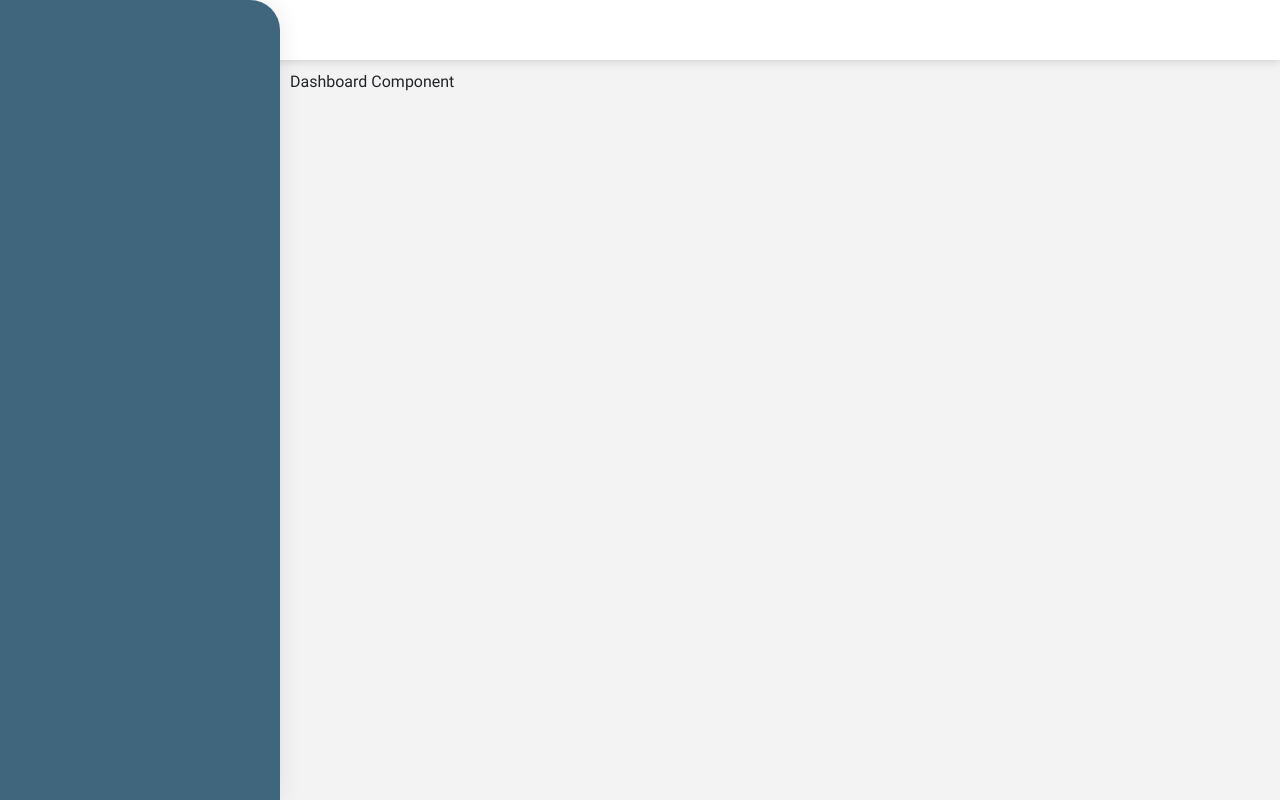
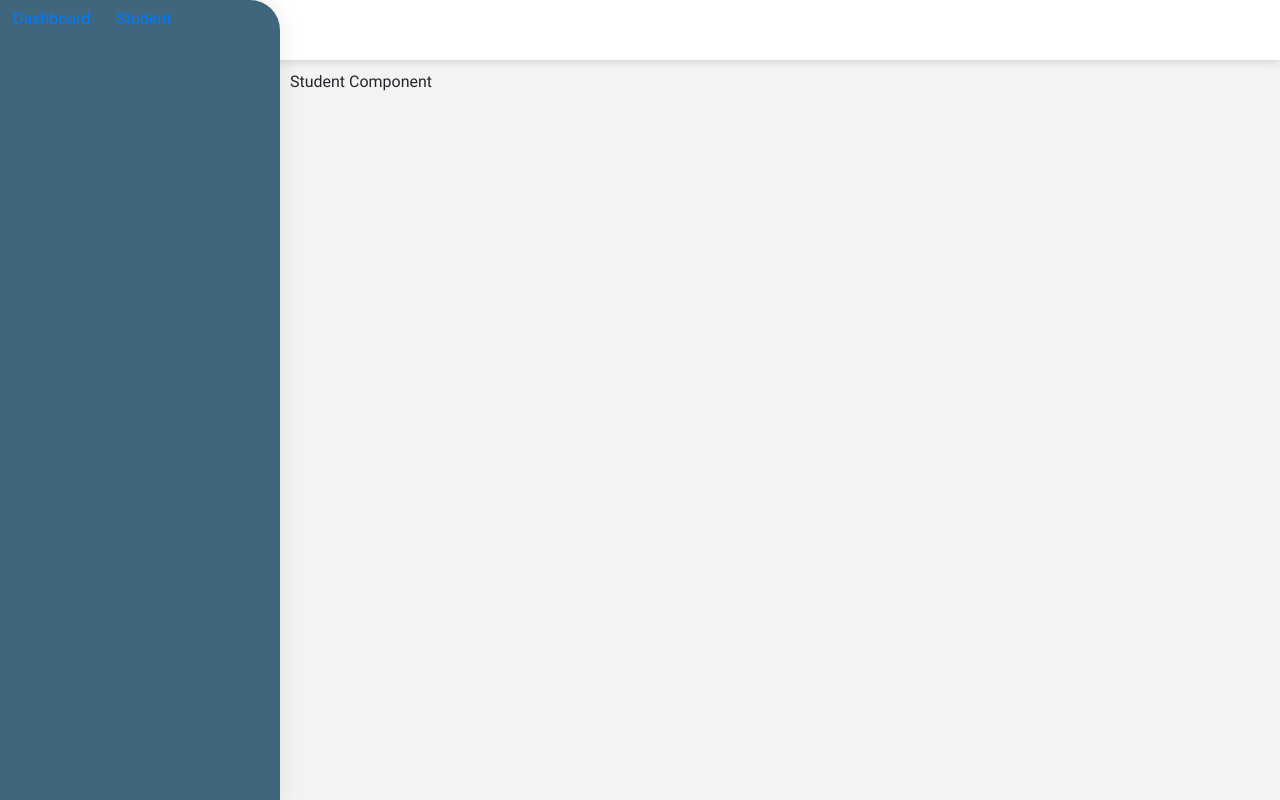
Before and after one commit to NabeelAhmadK/school-management-system, a React (Create React App) app: page /app/manage/student in a window 1280 px wide. Built offline with nearby package versions, Linux system fonts and the light colour scheme.

Commit message:
Routing between components CSS Transition

```diff
--- a/package.json
+++ b/package.json
@@ -8,6 +8,7 @@
     "@testing-library/jest-dom": "^5.14.1",
     "@testing-library/react": "^11.2.7",
     "@testing-library/user-event": "^12.8.3",
+    "react-transition-group": "^4.4.1",
     "antd": "^4.15.4",
     "bootstrap": "^4.6.0",
     "react": "^17.0.2",
--- /dev/null
+++ b/src/application/Student/index.jsx
@@ -0,0 +1,11 @@
+import React from 'react'
+
+const Student = props => {
+    return (
+        <div>
+            Student Component
+        </div>
+    )
+}
+
+export default Student;
--- a/src/assets/scss/pages/_page-layout.scss
+++ b/src/assets/scss/pages/_page-layout.scss
@@ -1,3 +1,5 @@
+.page-body-wrapper {
+
     .page-body {
         min-height: calc(100vh - 60px);
         margin-top: 0px;
@@ -5,3 +7,5 @@
         background-color: #f3f3f3;
         padding: 10px;
     }
+
+}
--- a/src/components/side-navbar/index.jsx
+++ b/src/components/side-navbar/index.jsx
@@ -1,11 +1,13 @@
 import React from 'react'
+import { Link } from 'react-router-dom'
 
 const SideBar = (props) => {
 
     return (
         <>
             <div className="side-bar-wrapper">
-
+                <Link to="/app/dashboard" className="btn btn-link" >Dashboard</Link>
+                <Link to="/app/manage/student" className="btn btn-link" >Student</Link>
             </div>
         </>
 
--- a/src/index.js
+++ b/src/index.js
@@ -1,8 +1,9 @@
-import React, { useState } from 'react';
+import React, { useState, useEffect } from 'react';
 import ReactDOM from 'react-dom';
 import { Switch, Route, Redirect } from "react-router-dom";
 import { routes } from './route';
 import { BrowserRouter as Router } from 'react-router-dom';
+import { CSSTransition, TransitionGroup } from 'react-transition-group'
 import './assets/scss/app.scss';
 
 import LoginComponent from './authentication/Login';
@@ -10,31 +11,55 @@ import ForgotPassword from './authentication/Forgot-Password';
 import App from './components/App';
 
 const Root = () => {
+  const nodeRef = React.useRef(null);
   const [currentUser, setCurrentUser] = useState(null);
   const [authenticated, setAuthenticated] = useState(true);
+  const [anim, setAnim] = useState("");
+  const animation = localStorage.getItem("animation") || 'fade';
+
+  useEffect(() => {
+    setAnim(animation);
+    setAuthenticated(true);
+
+    return function cleanup() {
+
+    }
+
+  }, []);
 
   return (
     <>
       <React.StrictMode>
         <Router basename={`/`}>
           <Switch>
-
             <Route path={`${process.env.PUBLIC_URL}/login`} component={LoginComponent} />
-            <Route path={`${process.env.PUBLIC_URL}/forgot-password`} component={ForgotPassword} />
+            <Route path={`${process.env.PUBLIC_URL}/auth/forgot-password`} component={ForgotPassword} />
 
             {currentUser !== null || authenticated ?
               <App>
                 <Route exact path={`${process.env.PUBLIC_URL}/`} render={() => {
-                  return (<Redirect to={`${process.env.PUBLIC_URL}/app`} />)
+                  return (<Redirect to={`${process.env.PUBLIC_URL}/app/dashboard`} />)
                 }} />
 
+                <TransitionGroup>
                   {routes.map(({ path, Component }) => (
                     <Route key={path} exact path={`${process.env.PUBLIC_URL}${path}`}>
                       {({ match }) => (
-                      <div><Component /></div>
+                        <>
+                          <CSSTransition
+                            in={match != null}
+                            timeout={1}
+                            classNames={anim}
+                            unmountOnExit
+                            nodeRef={nodeRef}
+                          >
+                            <div ref={nodeRef}><Component /></div>
+                          </CSSTransition>
+                        </>
                       )}
                     </Route>
                   ))}
+                </TransitionGroup>
               </App>
               :
               <Redirect to={`${process.env.PUBLIC_URL}/login`} />
--- a/src/route/index.jsx
+++ b/src/route/index.jsx
@@ -1,5 +1,7 @@
-import Dashboard from "../pages/Dashboard";
+import Dashboard from "../application/Dashboard";
+import Student from "../application/Student";
 
 export const routes = [
-    { path: "/dashboard", Component: Dashboard },
+    { path: "/app/dashboard", Component: Dashboard },
+    { path: "/app/manage/student", Component: Student },
 ];
```
Also changed, not shown: src/application/Dashboard/index.jsx (renamed from src/pages/Dashboard/index.jsx). Lines whose indentation alone changed are shown as unchanged.
